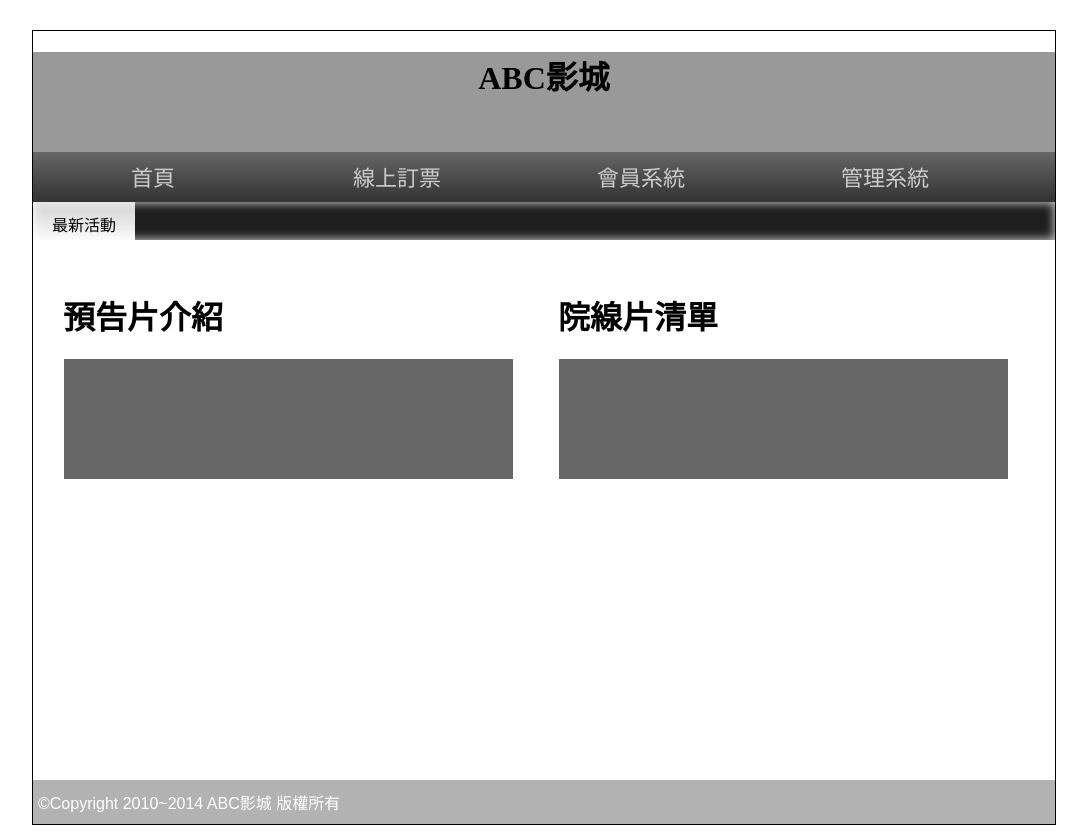
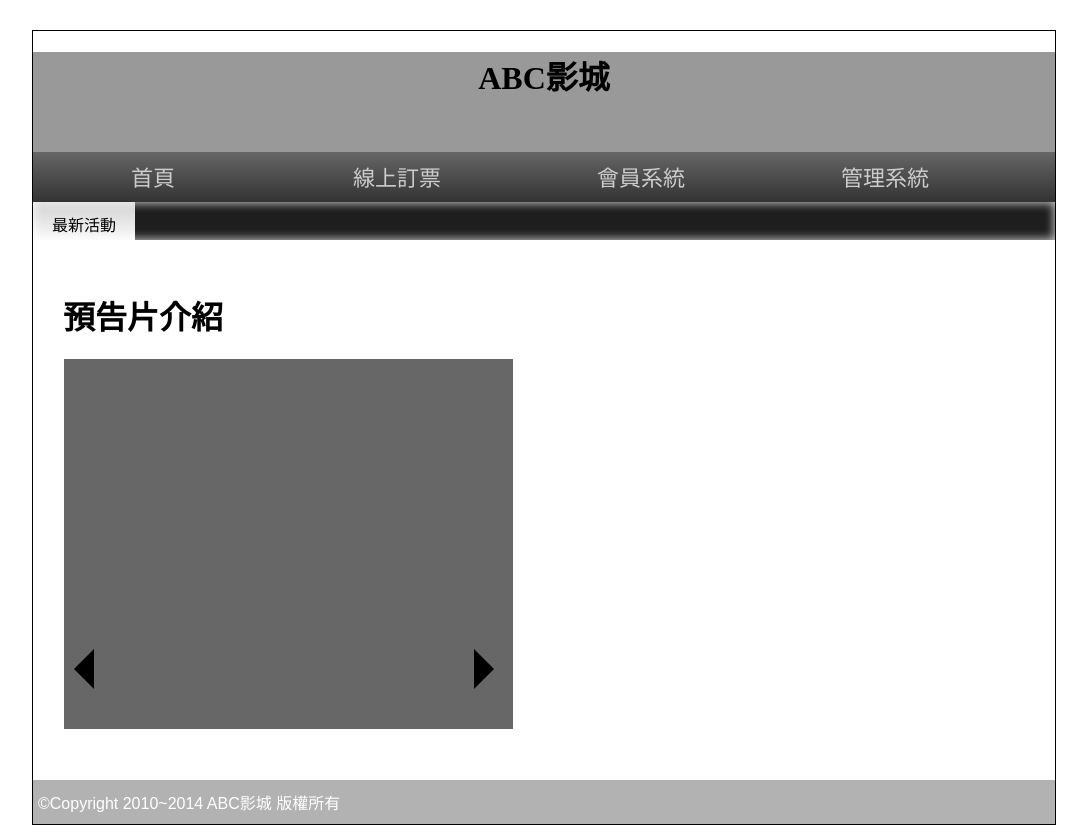
Before and after one commit to charleshe100/practice-bquiz3, a PHP site: page / in a window 1280 px wide. Shown: the whole page, without its empty margins (96-1183 px from the left). Run offline with PHP 8.4, Linux system fonts and the light colour scheme; tables that the repository leaves empty or names only in its code hold one stand-in row (values such as "Sample post").

Commit message:
製作前台預告片展示版面

```diff
--- a/css/css.css
+++ b/css/css.css
@@ -213,3 +213,70 @@ input:focus
 .item > div:nth-child(3){
     width:73%;
 }
+
+/* front/main */
+.lists{
+    position: relative;
+    left:114px;
+    width:200px;
+    height:240px;
+    overflow: hidden;
+}
+.item *{
+    box-sizing: border-box;
+}
+.item{
+ width:200px;
+ height:240px;
+ margin:auto;
+ box-sizing: border-box;
+ display:none;
+ position: absolute;
+}
+.item div img{
+    width:100%;
+    height:220px;
+}
+.item div {
+    text-align: center;
+}
+
+.left,.right{
+    width:0;
+    border:20px solid black;
+    border-top-color:transparent;
+    border-bottom-color:transparent;
+}
+.left{
+    border-left-width: 0;
+}
+.right{
+    border-right-width: 0;
+}
+.btns{
+    width:360px;
+    height:100px;
+    display:flex;
+    overflow: hidden;
+}
+
+.btn img{
+    width:60px;
+    height:80px;
+}
+.btn {
+    font-size:12px;
+    text-align: center;
+    width:90px;
+    flex-shrink:0;
+    position: relative;
+}
+.controls{
+    width:420px;
+    height:100px;
+    position: relative;
+    margin-top:10px;
+    display:flex;
+    align-items: center;
+    justify-content: space-between;
+}
--- a/front/main.php
+++ b/front/main.php
@@ -1,22 +1,37 @@
 <div class="half" style="vertical-align:top;">
-  <h1>預告片介紹</h1>
-  <div class="rb tab" style="width:95%;">
-    <div id="abgne-block-20111227">
-      <ul class="lists">
-      </ul>
-      <ul class="controls">
-      </ul>
+    <h1>預告片介紹</h1>
+    <div class="rb tab" style="width:95%;">
+        <!--海報區-->
+        <div class="lists">
+            <?php
+            $posters=$Poster->all(['sh'=>1]," order by rank");
+            foreach($posters as $idx => $poster){
+            ?>
+            <div class="item" data-ani="<?=$poster['ani'];?>">
+                <div><img src="./img/<?=$poster['img'];?>" alt=""></div>
+                <div><?=$poster['name'];?></div>
+            </div>
+            <?php
+            }
+            ?>
+        </div>
+
+        <!--按鈕區-->
+        <div class="controls">
+            <div class="left"></div>
+            <div class="btns">
+            <?php
+            foreach($posters as $idx =>$poster ){
+            ?>
+            <div class="btn">
+                <div><img src="./img/<?=$poster['img'];?>"></div>
+                <div><?=$poster['name'];?></div>
+            </div>
+            <?php
+            }
+            ?>
+            </div>
+            <div class="right"></div>
+        </div>
     </div>
-  </div>
 </div>
-<div class="half">
-  <h1>院線片清單</h1>
-  <div class="rb tab" style="width:95%;">
-    <table>
-      <tbody>
-        <tr> </tr>
-      </tbody>
-    </table>
-    <div class="ct"> </div>
-  </div>
-</div>
```
